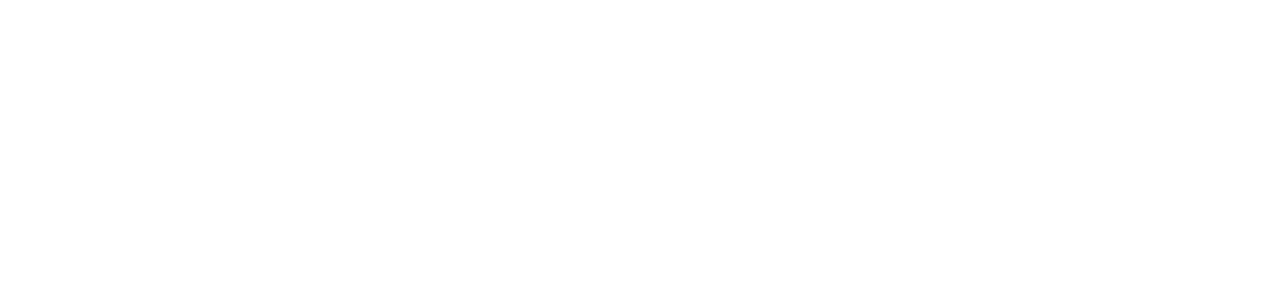
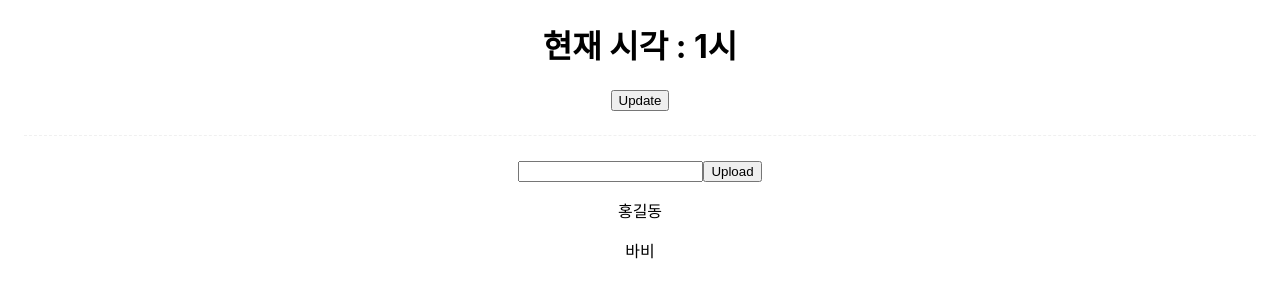
Before and after one commit to kimnewbie/react_hooks, a React (Create React App) app: page / in a window 1280 px wide. Shown: the top 300 px of the page. Built offline with nearby package versions, Linux system fonts and the light colour scheme.

Commit message:
useState

```diff
--- a/src/App.js
+++ b/src/App.js
@@ -1,6 +1,10 @@
+import UseState from "./hooks/UseState";
+
 function App() {
   return (
-    <></>
+    <div className="container">
+      <UseState />
+    </div>
   );
 }
 
--- /dev/null
+++ b/src/hooks/UseState.js
@@ -0,0 +1,52 @@
+import React, { useEffect, useState } from 'react'
+
+// input이 계속 호출되는 걸 막기 위한 함수
+const heavyWork = () => {
+    console.log('엄청 무거운 함수 불리는 테스트')
+    return ['홍길동', '바비'];
+}
+
+const UseState = () => {
+    const [time, setTime] = useState(1);
+    // 콜백함수를 사용하면 매번 호출하지 않고, 처음 한 번만 호출함
+    const [names, setNames] = useState(() => heavyWork());
+    const [input, setInput] = useState('');
+
+    const handleClick = () => {
+        let newTime;
+        if (time > 12) {
+            newTime = 1;
+        } else {
+            newTime = time + 1;
+        }
+        setTime(newTime);
+    }
+
+    const handleInputChange = (e) => {
+        setInput(e.target.value);
+    }
+
+    const handleUpload = () => {
+        setNames((prev) => {
+            return [input, ...prev];
+        })
+    }
+
+
+    return (
+        <div>
+            <h1>현재 시각 : {time}시</h1>
+            <button onClick={handleClick}>Update</button>
+            <div className='break_line'></div>
+            <input type="text" value={input} onChange={handleInputChange} />
+            <button onClick={handleUpload}>Upload</button>
+            {
+                names.map((name, index) => {
+                    return <p key={index}>{name}</p>
+                })
+            }
+        </div>
+    )
+}
+
+export default UseState
--- a/src/index.css
+++ b/src/index.css
@@ -11,3 +11,16 @@
   font-family: source-code-pro, Menlo, Monaco, Consolas, 'Courier New',
     monospace;
 }
+
+.container {
+  margin: 0 auto;
+  text-align: center;
+}
+
+.break_line {
+  margin: 24px;
+  border-block-start: 1px solid rgba(5, 5, 5, 0.06);
+  border-width: 1px 0 0;
+  background: none;
+  border-style: dashed;
+}
```
